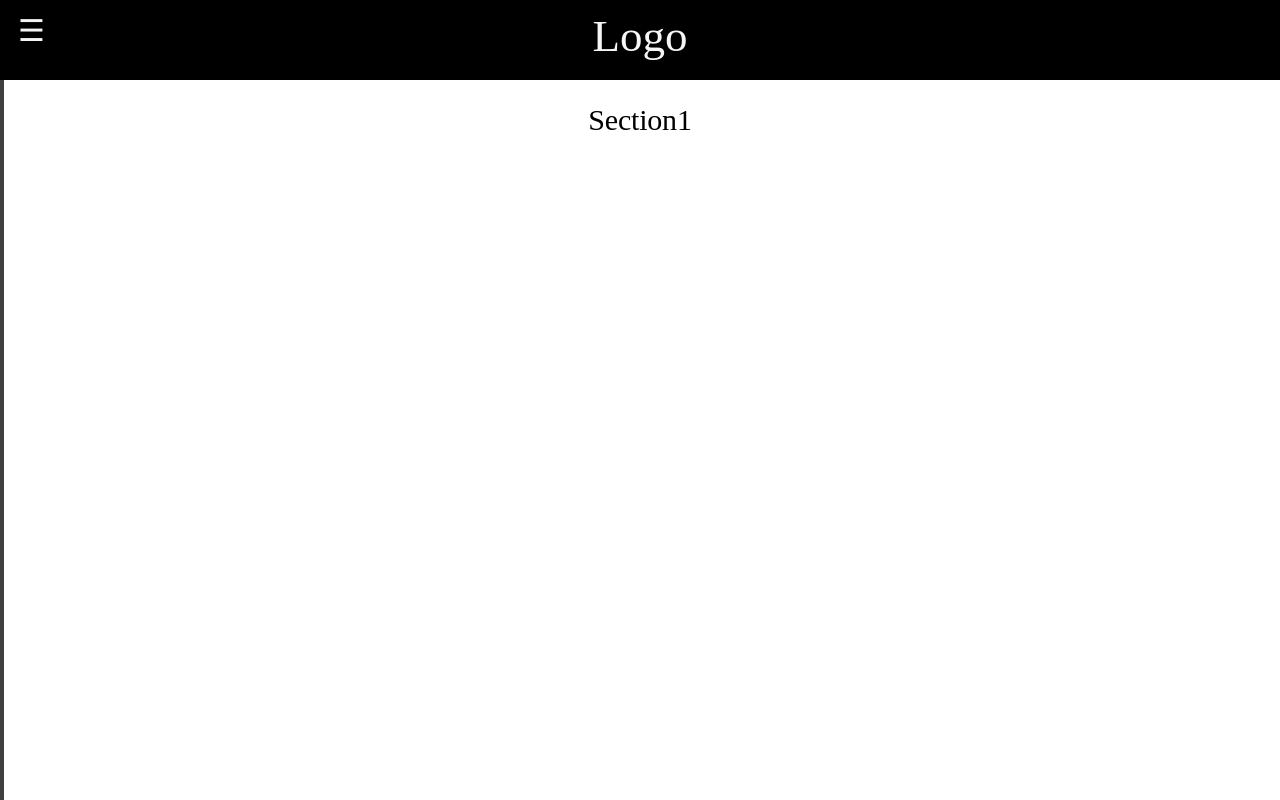
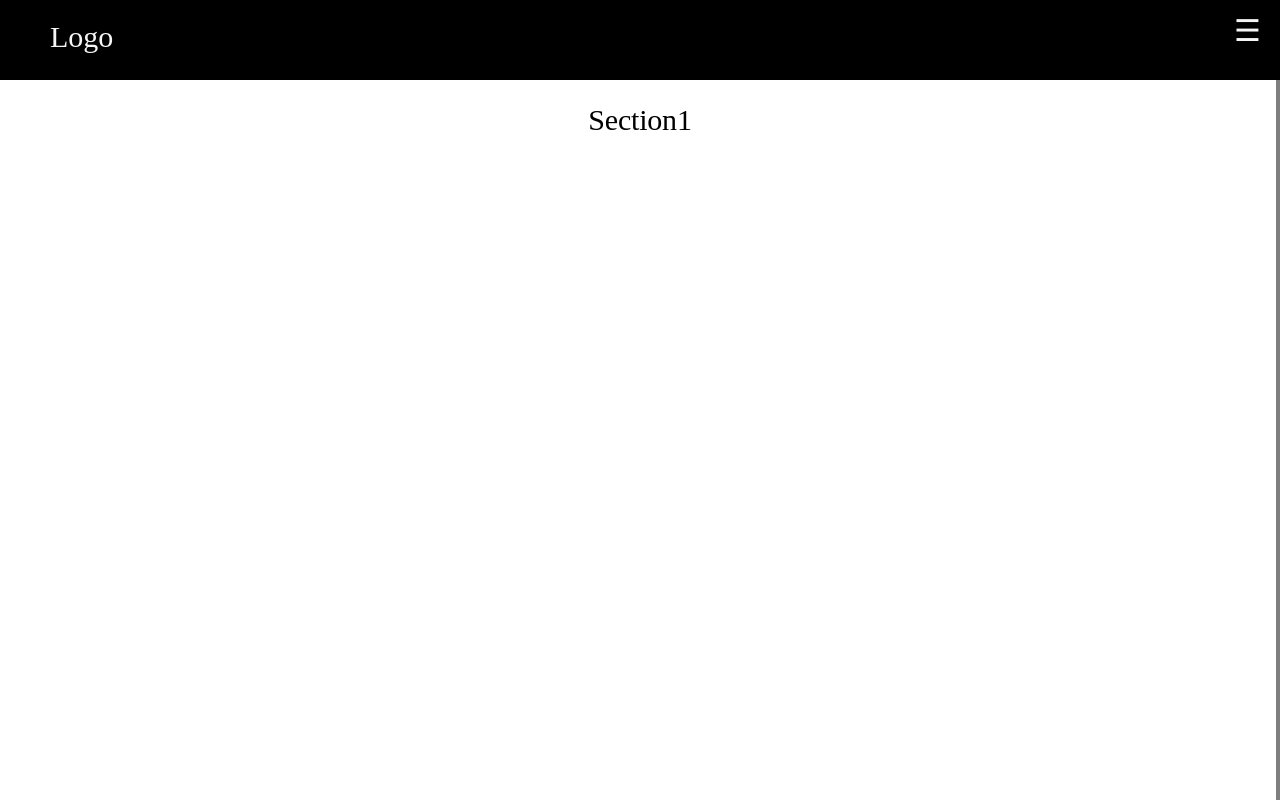
Before and after one commit to Rush-Develop/milky_frontend, a React (Create React App) app: page / in a window 1280 px wide. Shown: the top 800 px of the page. Built offline with nearby package versions, Linux system fonts and the light colour scheme.

Commit message:
sidebar right

```diff
--- a/src/routes/components/Header.js
+++ b/src/routes/components/Header.js
@@ -15,7 +15,7 @@ function Header() {
           padding: 0,
         }}
       /> */}
-      Logo
+      <span className={styles.Logo}>Logo</span>
       {/* <Menu /> */}
     </div>
   );
--- a/src/routes/components/Sidebar.js
+++ b/src/routes/components/Sidebar.js
@@ -3,16 +3,16 @@ import styles from "./sidebar.module.css";
 
 function Sidebar({ width = 280, children }) {
   const [isOpen, setOpen] = useState(false);
-  const [xPosition, setX] = useState(width);
+  const [xPosition, setX] = useState(-width);
   const side = useRef();
 
   // button 클릭 시 토글
   const toggleMenu = () => {
-    if (xPosition > 0) {
+    if (xPosition < 0) {
       setX(0);
       setOpen(true);
     } else {
-      setX(width);
+      setX(-width);
       setOpen(false);
     }
   };
@@ -22,7 +22,7 @@ function Sidebar({ width = 280, children }) {
     let sideArea = side.current;
     let sideCildren = side.current.contains(e.target);
     if (isOpen && (!sideArea || !sideCildren)) {
-      await setX(width);
+      await setX(-width);
       await setOpen(false);
     }
   };
@@ -48,8 +48,8 @@ function Sidebar({ width = 280, children }) {
         <button onClick={() => toggleMenu()} className={styles.button}>
           {isOpen ? <span>X</span> : <span>☰</span>}
         </button>
-
-        <div className={styles.content}>{children}</div>
+        <div className={styles.content}>{children}</div> //사이드바 컴포넌트
+        내부 값이 구현되는 위치
       </div>
     </div>
   );
--- a/src/routes/components/home.module.css
+++ b/src/routes/components/home.module.css
@@ -7,10 +7,16 @@
   width: 100%;
   background: black;
   /* border: 10px solid red; */
-  text-align: center;
+  /* text-align: center; */
   font-size: 45px;
   color: whitesmoke;
   display: block;
+}
+
+.Logo {
+  position: fixed;
+  top: 20px;
+  left: 50px;
 }
 
 .grid {
--- a/src/routes/components/sidebar.module.css
+++ b/src/routes/components/sidebar.module.css
@@ -7,7 +7,7 @@
   position: fixed;
   top: 0;
   bottom: 0;
-  left: 0;
+  right: 0;
   transition: 0.4s ease;
   color: rgba(0, 0, 0, 0.5);
   height: 100%;
@@ -15,7 +15,7 @@
 }
 .button {
   position: relative;
-  left: 370px;
+  left: -50px;
   top: 10px;
   width: 40px;
   height: 40px;
@@ -34,7 +34,7 @@
   /* width: 50%; */
   position: fixed;
   right: 5rem;
-  margin-top: 70px;
+  margin-top: 100px;
   /* border: 2px solid red; */
   font-size: 30px;
   color: whitesmoke;
```
